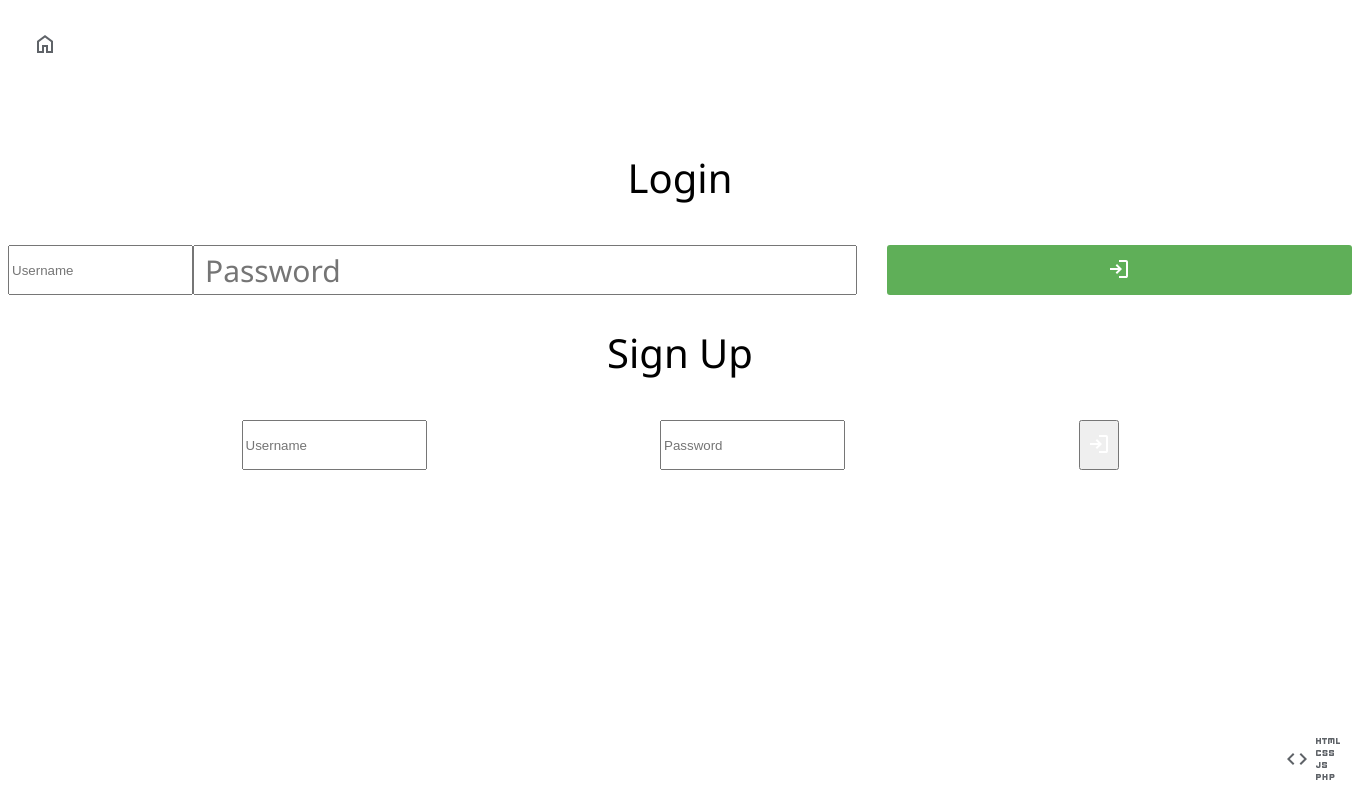
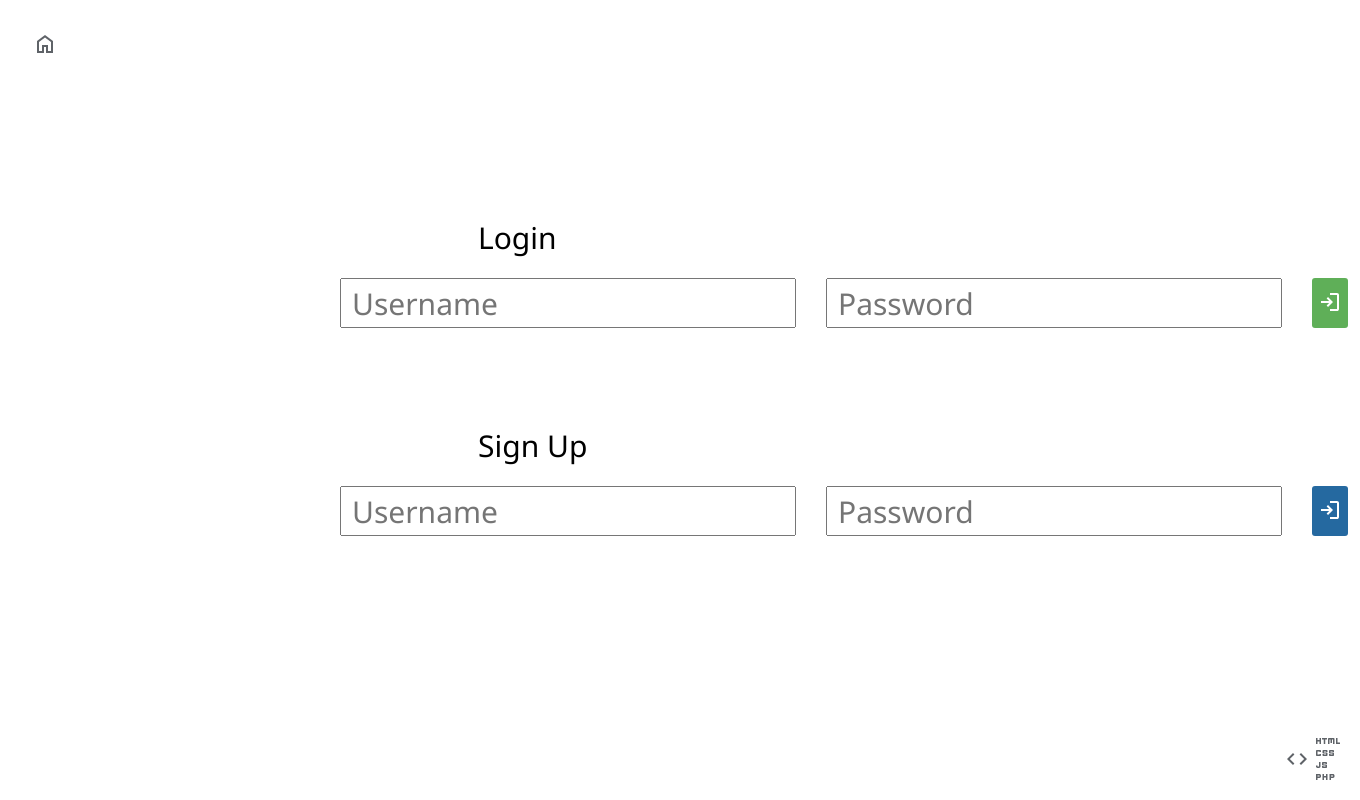
Before and after one commit to rzmo/quiz, a PHP site: page /login.html in a window 1360 px wide. Run offline with PHP 8.4, Linux system fonts and the light colour scheme.

Commit message:
Add files via upload

```diff
--- a/public/style.css
+++ b/public/style.css
@@ -137,7 +137,10 @@ body {
 
 th, td {
     width: 300px;
-    padding: 15px;
+    padding-top: 6px;
+    padding-bottom: 6px;
+    padding-left: 13px;
+    padding-right: 13px;
     text-align: left;
     border: 1px solid #9b9999;
   }
@@ -324,8 +327,8 @@ tr:hover {background-color: #ddd;}
     margin-left: auto;
     margin-right: auto;
     margin-top: 20px;
-    width: auto;
-    max-width: 85%;
+    min-width: 80%;
+    max-width: 80%;
 }
 
 .actionbutton {
@@ -366,8 +369,8 @@ tr:hover {background-color: #ddd;}
     min-width: 3vw;
 }
 
-.dtable {
-    min-width: 80%;
+.dbtable {
+    width: 100%;
 }
 
 .addbutton {
@@ -399,10 +402,6 @@ tr:hover {background-color: #ddd;}
 .actionform {
     width: 40px;
     height: 40px;
-}
-
-#tdid {
-    display: inline-flex;
 }
 
 .editform form {
@@ -473,7 +472,7 @@ tr:hover {background-color: #ddd;}
 
 #createsubmit {
     margin-top: 30px;
-    background-color: #5faf58;
+    background-color: #56c54c;
     height: 50px;
     border: none;
     color: white;
@@ -507,7 +506,7 @@ tr:hover {background-color: #ddd;}
     height: 50px;
 }
 
-#form-container {
+.form-container {
     width: 50vw;
     margin: auto;
 }
@@ -518,6 +517,14 @@ tr:hover {background-color: #ddd;}
     height: 50px;
 }
 
+#nameinp {
+    flex-direction: row;
+    flex-grow: 2;
+    font-family: 'Segoe UI', Tahoma, Geneva, Verdana, sans-serif;
+    font-size: 30px;
+    padding: 10px;
+    margin-right: 30px;
+}
 #passinp {
     flex-direction: row;
     flex-grow: 2;
@@ -537,11 +544,11 @@ tr:hover {background-color: #ddd;}
     height: 50px;
 }
 
-#loginlabel {
+.loginlabel {
     font-family: 'Segoe UI', Tahoma, Geneva, Verdana, sans-serif;
     font-size: 30px;
     font-weight: 250;
-    padding-top: 15%;
+    padding-top: 5%;
     margin-bottom: 20px;
     text-align: left;
     margin-left: 470px;
@@ -558,3 +565,76 @@ tr:hover {background-color: #ddd;}
 td, th {
     font-family: 'Segoe UI', Tahoma, Geneva, Verdana, sans-serif;
 }
+
+#passbtnalt {
+    flex-direction: row;
+    flex-grow: 4;
+    background-color: #2569a0;
+    border: none;
+    border-radius: 3px;
+    width: 50px;
+    height: 50px;
+}
+
+#passbtnalt:hover {
+    background-color: #3083c7;
+}
+
+#passbtnalt:active {
+    background-color: #2569a0;
+}
+
+#downbutton {
+    position: fixed;
+    right: 20px;
+    top: 90px;
+    width: 50px;
+    height: 50px;
+    background-color: #ffffff;
+    border: none;
+    border-radius: 3px;
+}
+
+#downbutton:hover {
+    background-color: #dddddd;
+}
+
+#downbutton:active {
+    background-color: #c4c4c4;
+}
+
+#validationTextAlt {
+    font-family: 'Segoe UI', Tahoma, Geneva, Verdana, sans-serif;
+    font-size: 15px;
+    margin-top: 20px;
+    margin-bottom: 20px;
+    font-weight: 250;
+    text-align: left;
+}
+#validationTextAltPass {
+    font-family: 'Segoe UI', Tahoma, Geneva, Verdana, sans-serif;
+    font-size: 15px;
+    margin-top: 20px;
+    margin-bottom: 20px;
+    font-weight: 250;
+    text-align: left;
+}
+
+
+#passinpA {
+    flex-direction: row;
+    flex-grow: 2;
+    font-family: 'Segoe UI', Tahoma, Geneva, Verdana, sans-serif;
+    font-size: 30px;
+    padding: 10px;
+    margin-right: 30px;
+}
+
+#nameinpA {
+    flex-direction: row;
+    flex-grow: 2;
+    font-family: 'Segoe UI', Tahoma, Geneva, Verdana, sans-serif;
+    font-size: 30px;
+    padding: 10px;
+    margin-right: 30px;
+}
```
Also changed, not shown: public/downIcon.svg (added), public/upIcon.svg (added).
